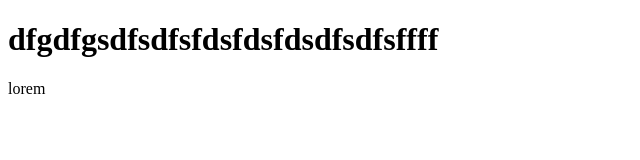
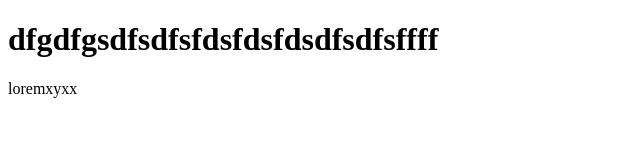
Before and after one commit to zaid483/merge, a plain HTML site: page index.html in a window 1280 px wide. Shown: the full height of the page, 0-640 px from the left. Drawn offline with Linux system fonts and the light colour scheme.

Commit message:
Update paragraph text in index.html

```diff
--- a/index.html
+++ b/index.html
@@ -9,6 +9,6 @@
       <h1>dfgdfgsdfsdfsfdsfdsfdsdfsdfsffff
 
       </h1>
-      <p>lorem</p>
+      <p>loremxyxx</p>
 </body>
 </html>
```
